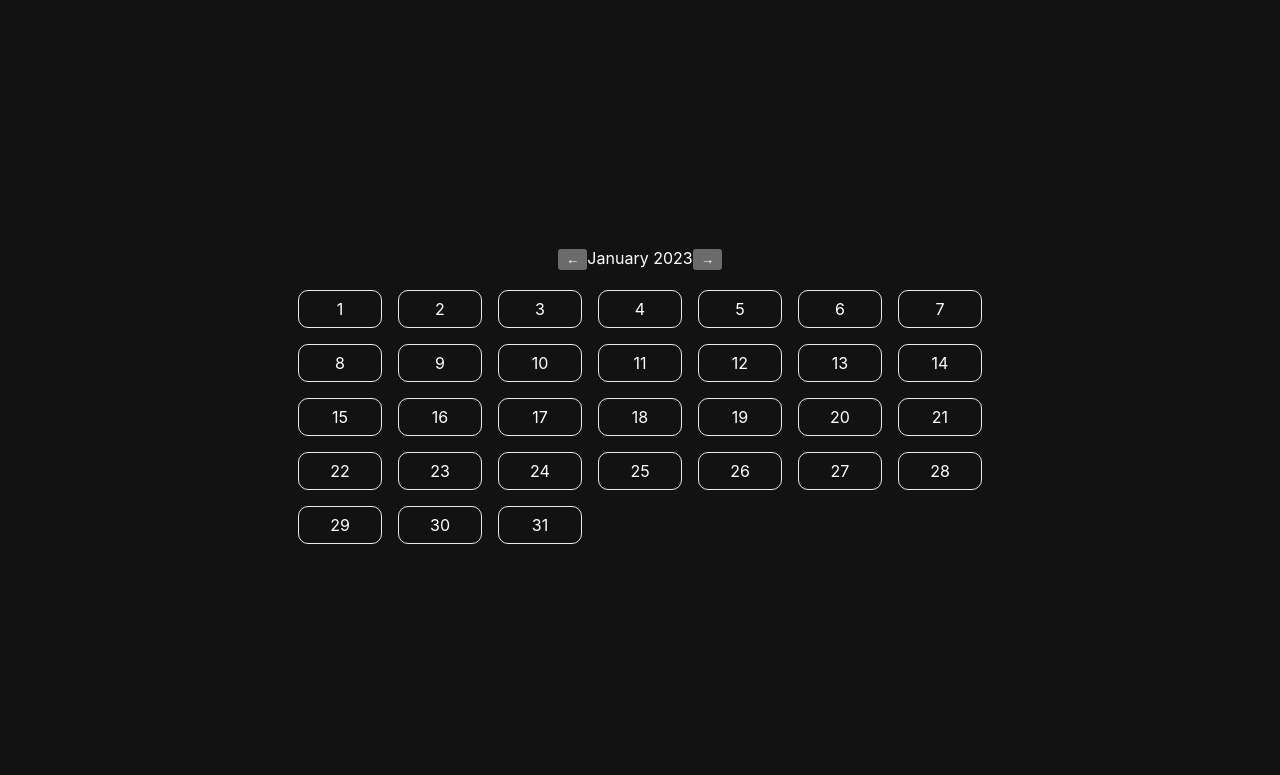
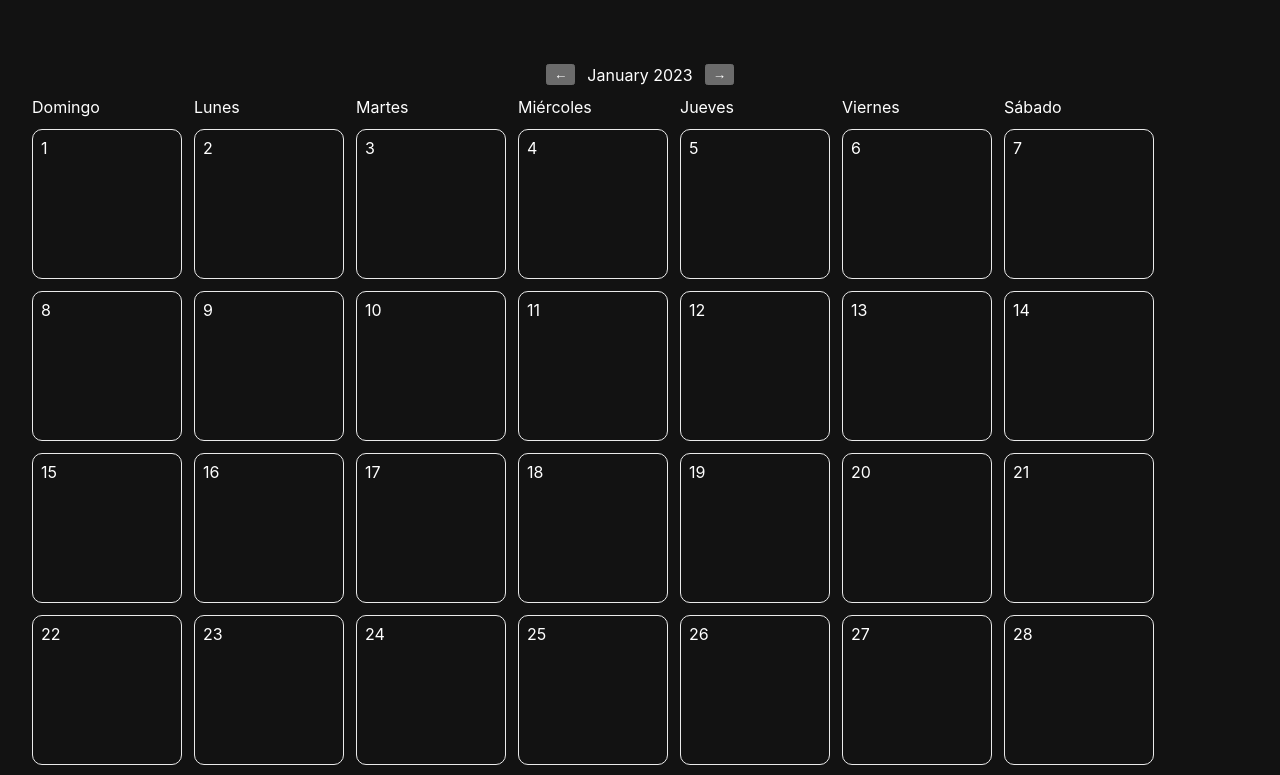
Before and after one commit to ernepazzo/cookunity-challenge-goncy, a Next.js app: page / in a window 1280 px wide. Shown: the top 775 px of the page. Built offline with nearby package versions, Linux system fonts and the light colour scheme.

Commit message:
rellenando adelante vacios

```diff
--- a/pages/index.tsx
+++ b/pages/index.tsx
@@ -15,6 +15,8 @@ export default function Home() {
   const [date, setDate] = useState<Date>(() => new Date());
   const [schedule, setSchedule] = useState<Schedule>(() => new Map());
 
+  const diasSemana = ['Domingo','Lunes','Martes','Miércoles', 'Jueves','Viernes','Sábado']
+
   function handleMonthChange(offset: number) {
     const draft = new Date(date);
     draft.setMonth(date.getMonth() + offset);
@@ -29,12 +31,12 @@ export default function Home() {
     }
 
     const day = draft.get(key);
-    const id = String(+new Date());
+    const id = String(Date.now());
     const title = window.prompt("Event title");
 
     if (!title) return;
 
-    day.set(id, {
+    day?.set(id, {
       id,
       title,
     });
@@ -59,7 +61,7 @@ export default function Home() {
       </Head>
 
       <main className={styles.main}>
-        <nav>
+        <nav className={styles.nav}>
           <button onClick={() => handleMonthChange(-1)}>←</button>
           {date.toLocaleString("default", {
             month: "long",
@@ -69,6 +71,17 @@ export default function Home() {
           {/* <button onClick={() => setDate(new Date())}>TODAY</button> */}
         </nav>
         <div className={styles.calendar}>
+          {diasSemana.map((dia, i) => (
+            <div key={i}>
+              {dia}
+            </div>
+          ))}
+
+          {Array.from({ length: (new Date(date.getFullYear(),date.getMonth(),1)).getDay() }, (_, i) => (
+            <div key={i} className={styles.day}>
+            </div>
+          ))}
+
           {Array.from(
             {
               length: new Date(
@@ -78,7 +91,9 @@ export default function Home() {
               ).getDate(),
             },
             (_, i) => {
-              const key = `${date.getFullYear()}/${date.getMonth()}/${i + 1}`;
+              const key = `${date.getFullYear()}/${date.getMonth() + 1}/${
+                i + 1
+              }`;
               const events = schedule.get(key);
 
               return (
--- a/styles/Home.module.css
+++ b/styles/Home.module.css
@@ -3,28 +3,34 @@
 }
 
 .main {
-  min-height: 100vh;
   padding: 4rem 0;
-  flex: 1;
-  display: flex;
-  flex-direction: column;
-  justify-content: center;
-  align-items: center;
   gap: 12px;
+  margin: auto;
 }
 
 .calendar {
   display: grid;
-  grid-template-columns: repeat(7, 100px);
+  gap: 12px;
+  grid-template-columns: repeat(7, 150px);
+}
+
+.nav {
+  margin: auto;
+  text-align: center;
+  margin-bottom: 12px;
+  display: flex;
+  gap: 12px;
+  align-items: center;
+  justify-content: center;
 }
 
 .day {
   display: flex;
-  align-items: center;
-  justify-content: center;
   flex-direction: column;
   padding: 0.5rem;
   border: 1px solid #eaeaea;
   border-radius: 10px;
-  margin: 0.5rem;
+  width: 150px;
+  height: 150px;
+  overflow-y: auto;
 }
```
